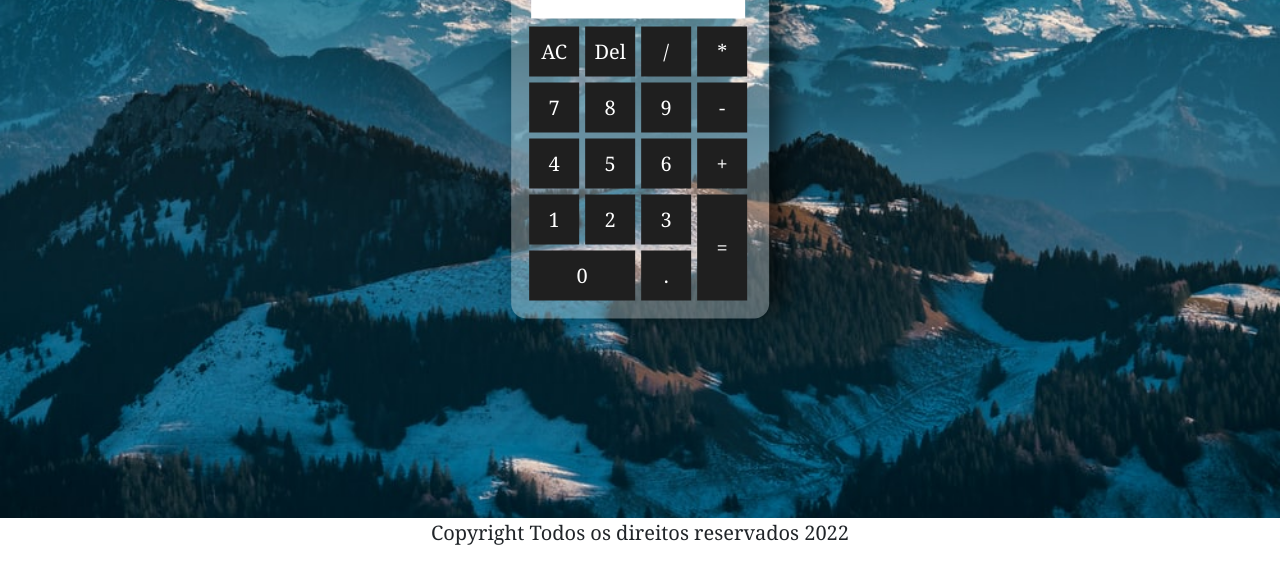
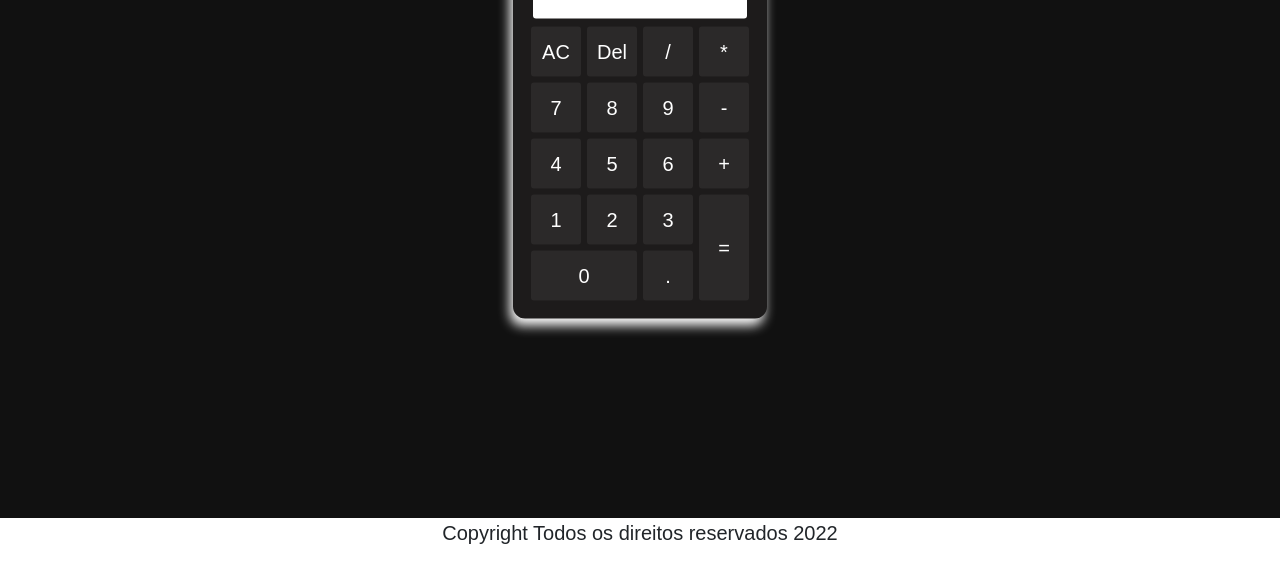
Before and after one commit to Ester-Farias/Calculator, a plain HTML site: page index.html in a window 1280 px wide. Shown: the part 282-846 px from the top of the page. Drawn offline with nearby package versions, Linux system fonts and the light colour scheme.

Commit message:
Update index.html

```diff
--- a/index.html
+++ b/index.html
@@ -21,18 +21,16 @@
       body {
         width: 100%;
         height: 100%;
-        font-family:Georgia, 'Times New Roman', Times, serif;
+        font-family:Arial, Helvetica, sans-serif;
         font-size:20px;
       }
 
-      h1 {
+     /* h1 {
         color: rgb(31, 31, 31)  ;
-      }
+      }*/
 
       .fundo {
-        background: url(background.jpg) ;
-        background-repeat: no-repeat;
-        background-size: cover;
+        background-color: rgb(17, 17, 17);
         height: 100vh;
         color: white;
         text-align: center;
@@ -40,22 +38,24 @@
       }
 
       .calculadora {
+        color: white;
         position: absolute;
-        background-color: rgba(255, 255, 255, 0.3);
+        background-color: rgb(29, 27, 27);
         top: 50%;
         left: 50%;
         transform: translate(-50%, -50%);
-        border-radius: 15px;
+        border-radius: 12px;
         padding: 15px;
-        box-shadow: 15px -08px 25px rgba(0,0,0,0.6);
+        box-shadow: -3px 7px 12px  rgb(255, 255, 255);
       }
 
       .botao {
         width: 50px;
         height: 50px;
         cursor: pointer;
-        background-color: rgb(31, 31, 31);
         border: none;
+        border-radius: 3px;
+        background-color: rgb(43, 41, 41);
         color: white;
         margin: 3px;
       }
@@ -66,16 +66,17 @@
 
       #resultado {
         width: 214px;
+        border-radius: 3px;
         background-color: white;
         height: 30px;
         margin: 5px ;
         font-size: 25px;
         color: black;
         text-align: right;
+        padding-bottom: 5px;
       }
 
     </style>
-
 
 
 
```
